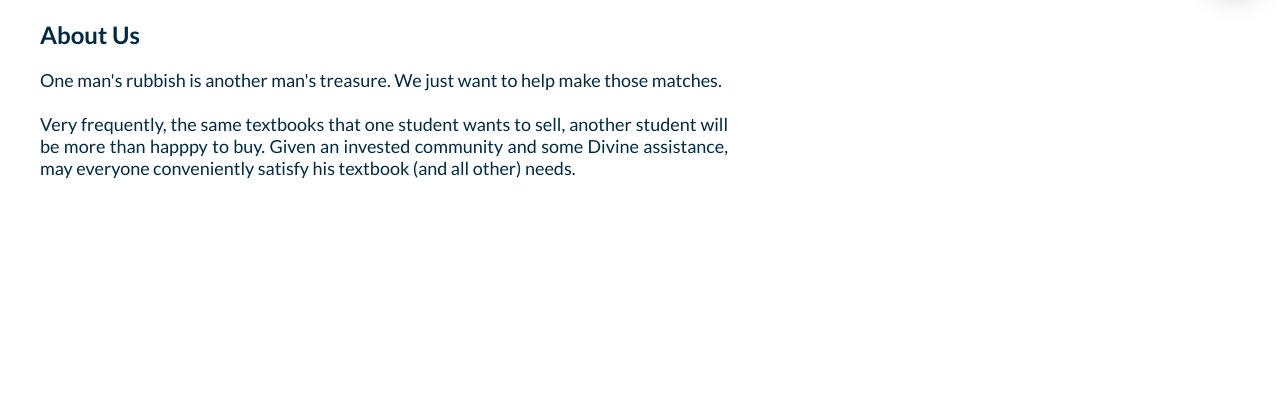
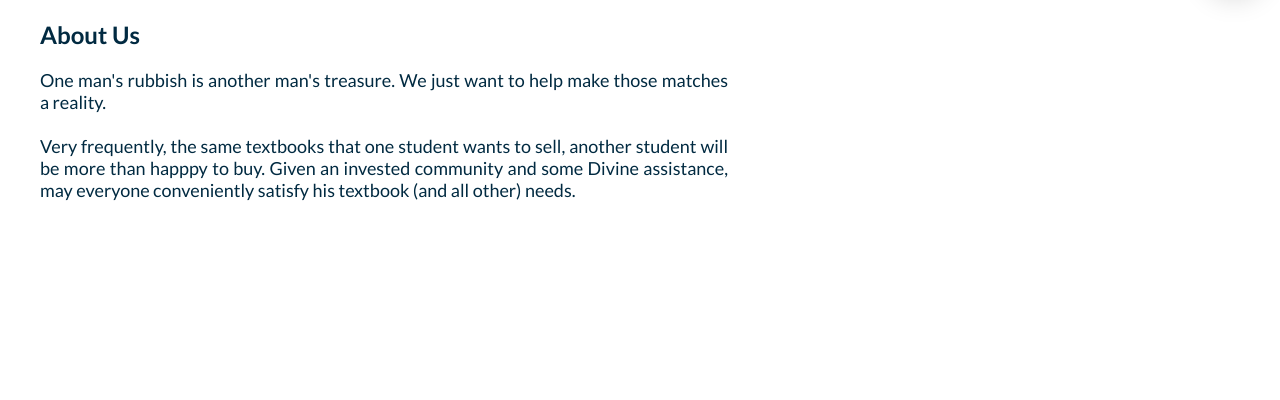
Before and after one commit to yabbou/Bookswap, a PHP site: page /about.php in a window 1280 px wide. Shown: the part 80-480 px from the top of the page. Run offline with PHP 8.4, Linux system fonts and the light colour scheme; some libraries are stand-ins or nearby versions.

Commit message:
Minor rewording

```diff
--- a/general/about.php
+++ b/general/about.php
@@ -1,7 +1,7 @@
 <?php include 'header.php'; ?>
 <div class="inner-body about">
     <h2>About Us</h2>
-    <p>One man's rubbish is another man's treasure. We just want to help make those matches.<br><br>
+    <p>One man's rubbish is another man's treasure. We just want to help make those matches a reality.<br><br>
         Very frequently, the same textbooks that one student wants to sell, another student will be more than happpy to buy.
         Given an invested community and some Divine assistance, may everyone conveniently satisfy his textbook (and all other) needs.
     </p>
--- a/general/methods.php
+++ b/general/methods.php
@@ -38,7 +38,7 @@ function isAddingBook(){
     // return isset($_POST['sell-book']) || isset($_POST['ask-book']);
 }
 
-function displayBanner($table,$link,$col){ //remove $link...
+function displayBanner($table,$link,$col){ //remove $link... //manage too many to fit on one page!
     $i = 0;
     foreach ($_SESSION[$table] as $t) {
         if ($i % 6 == 0) {
```
